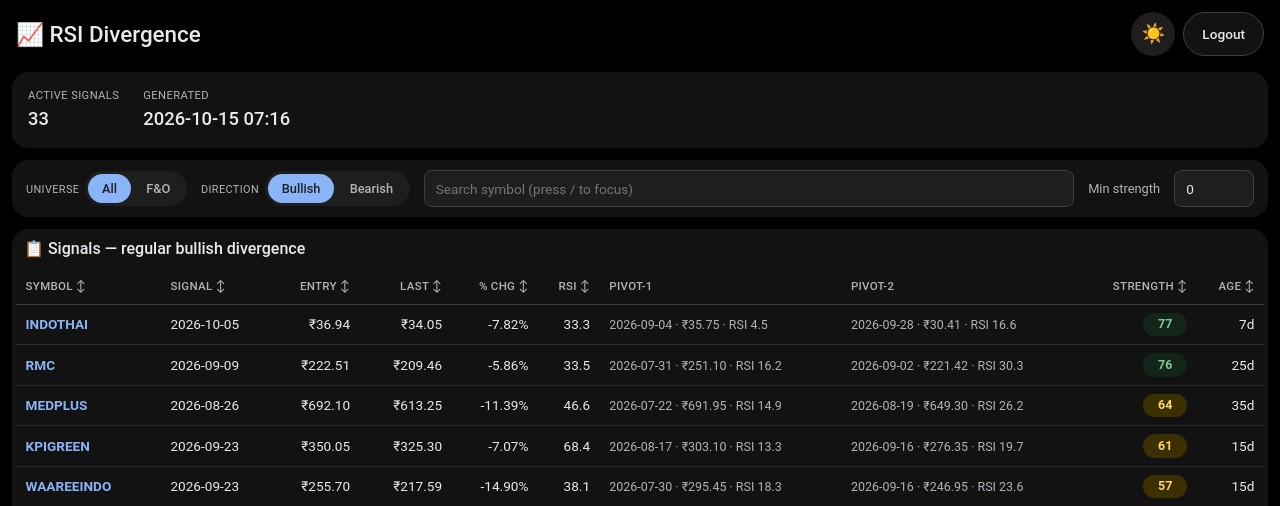
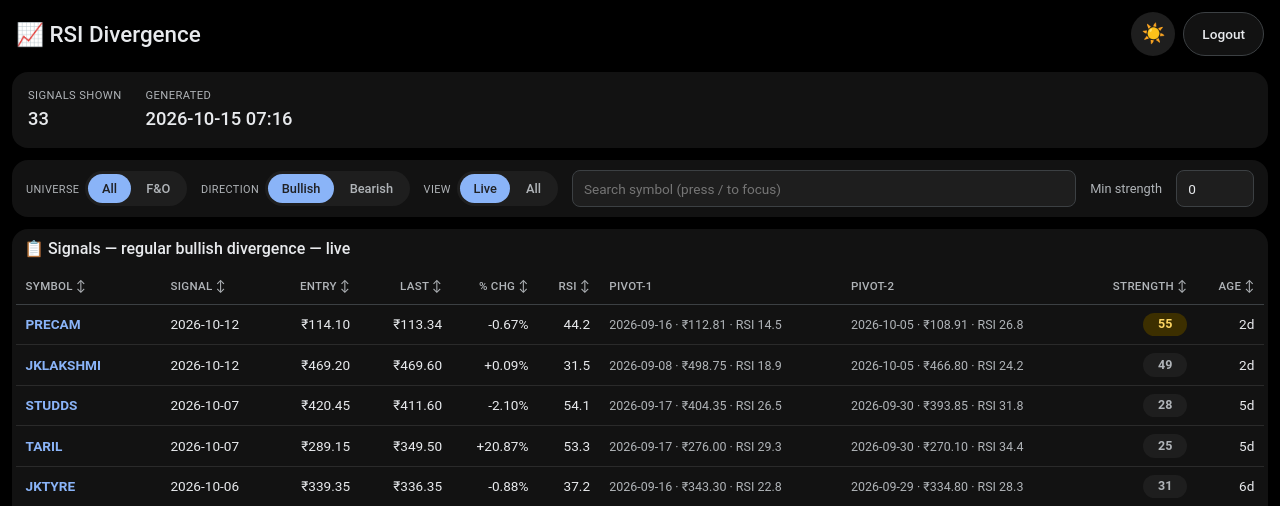
Before and after one commit to dheerkapil/nse-rsi-divergence, a Flask app: page / in a window 1280 px wide. Shown: the top 506 px of the page. Run offline with Flask 3, Linux system fonts and the light colour scheme; the visitor is signed in with stand-in values (Sample User, id 1).

Commit message:
Dashboard: Live/All view toggle, recency sort, invalid marker

```diff
--- a/web/templates/index.html
+++ b/web/templates/index.html
@@ -77,10 +77,13 @@
         table.table tbody td { border-bottom:1px solid var(--border-light); padding:.5rem .6rem;
             vertical-align:middle; white-space:nowrap; }
         table.table tbody tr:hover { background:var(--row-hover); }
+        tr.invalid { opacity:.55; }
         .sym { font-weight:600; }
         .symlink { color:var(--primary); text-decoration:none; }
         .symlink:hover { text-decoration:underline; }
         .fno-tag { font-size:.6rem; font-weight:700; color:var(--warning); border:1px solid var(--warning);
+            border-radius:4px; padding:0 3px; margin-left:5px; vertical-align:middle; }
+        .inv-tag { font-size:.6rem; font-weight:700; color:var(--danger); border:1px solid var(--danger);
             border-radius:4px; padding:0 3px; margin-left:5px; vertical-align:middle; }
         .num { text-align:right; font-variant-numeric:tabular-nums; }
         .pos { color:var(--success); } .neg { color:var(--danger); }
@@ -105,7 +108,7 @@
 
     <div class="card">
         <div class="stat-grid">
-            <div class="stat"><div class="k">Active signals</div><div class="v" id="countV">{{ signals|length }}</div></div>
+            <div class="stat"><div class="k">Signals shown</div><div class="v" id="countV">{{ signals|length }}</div></div>
             <div class="stat"><div class="k">Generated</div><div class="v">{{ (snap.generated_at or '—')[:16].replace('T',' ') }}</div></div>
         </div>
     </div>
@@ -120,10 +123,14 @@
                 <button data-d="bullish" class="active">Bullish</button>
                 <button data-d="bearish">Bearish</button>
             </span></div>
-            <input type="text" id="searchBox" class="form-control-sm" style="flex:1;min-width:160px;"
+            <div><span class="seg-label">View</span><span class="seg" id="viewSeg">
+                <button data-v="live" class="active">Live</button>
+                <button data-v="all">All</button>
+            </span></div>
+            <input type="text" id="searchBox" class="form-control-sm" style="flex:1;min-width:150px;"
                    placeholder="Search symbol (press / to focus)" autocomplete="off">
             <label class="text-muted" style="font-size:.8rem;">Min strength</label>
-            <input type="number" id="minStrength" class="form-control-sm" style="width:80px;"
+            <input type="number" id="minStrength" class="form-control-sm" style="width:78px;"
                    value="0" min="0" max="100" step="5">
         </div>
     </div>
@@ -164,7 +171,7 @@
     toggle.textContent = root.classList.contains('dark') ? '☀️' : '🌙';
 };
 
-const state = { universe: 'all', direction: 'bullish' };
+const state = { universe: 'all', direction: 'bullish', view: 'live' };
 
 const fmt = (n, d=2) => (n === null || n === undefined || isNaN(n)) ? '—' : Number(n).toFixed(d);
 const pivot = (dt, p, r) => `<span class="pivot">${dt||'—'} · ₹${fmt(p)} · RSI ${fmt(r,1)}</span>`;
@@ -173,7 +180,7 @@
     return `<span class="badge-strength ${cls}">${fmt(s,0)}</span>`;
 };
 
-let sortKey = 'strength', sortDir = -1;
+let sortKey = 'signal_date', sortDir = -1;   // recency first by default
 function enriched() {
     return SIGNALS.map(s => {
         const pct = (s.last_price && s.price) ? (s.last_price - s.price) / s.price * 100 : null;
@@ -182,12 +189,15 @@
 }
 function render() {
     document.getElementById('tableTitle').textContent =
-        `📋 Signals — regular ${state.direction} divergence` + (state.universe === 'fno' ? ' (F&O)' : '');
+        `📋 Signals — regular ${state.direction} divergence` +
+        (state.universe === 'fno' ? ' (F&O)' : '') +
+        (state.view === 'live' ? ' — live' : ' — all (incl. invalidated)');
     const q = (document.getElementById('searchBox').value || '').trim().toUpperCase();
     const minS = parseFloat(document.getElementById('minStrength').value) || 0;
     let rows = enriched().filter(s =>
         s.direction === state.direction &&
         (state.universe === 'all' || s.is_fno) &&
+        (state.view === 'all' || !s.invalidated) &&
         s.symbol.includes(q) &&
         (s.strength || 0) >= minS
     );
@@ -202,9 +212,10 @@
         const pct = s.pct_since;
         const pctCls = pct === null ? '' : (pct >= 0 ? 'pos' : 'neg');
         const pctTxt = pct === null ? '—' : (pct >= 0 ? '+' : '') + fmt(pct) + '%';
-        const tag = s.is_fno ? '<span class="fno-tag">F&amp;O</span>' : '';
-        return `<tr>
-            <td class="sym"><a class="symlink" href="https://www.tradingview.com/chart/?symbol=NSE:${s.symbol}" target="_blank" rel="noopener">${s.symbol}</a>${tag}</td>
+        const tags = (s.is_fno ? '<span class="fno-tag">F&amp;O</span>' : '') +
+                     (s.invalidated ? '<span class="inv-tag">invalid</span>' : '');
+        return `<tr class="${s.invalidated ? 'invalid' : ''}">
+            <td class="sym"><a class="symlink" href="https://www.tradingview.com/chart/?symbol=NSE:${s.symbol}" target="_blank" rel="noopener">${s.symbol}</a>${tags}</td>
             <td>${s.signal_date||'—'}</td>
             <td class="num">₹${fmt(s.price)}</td>
             <td class="num">₹${fmt(s.last_price)}</td>
@@ -232,6 +243,13 @@
         render();
     };
 });
+document.querySelectorAll('#viewSeg button').forEach(b => {
+    b.onclick = () => {
+        state.view = b.dataset.v;
+        document.querySelectorAll('#viewSeg button').forEach(x => x.classList.toggle('active', x === b));
+        render();
+    };
+});
 document.querySelectorAll('#sigTable thead th[data-key]').forEach(th => {
     th.onclick = () => {
         const k = th.dataset.key;
```
